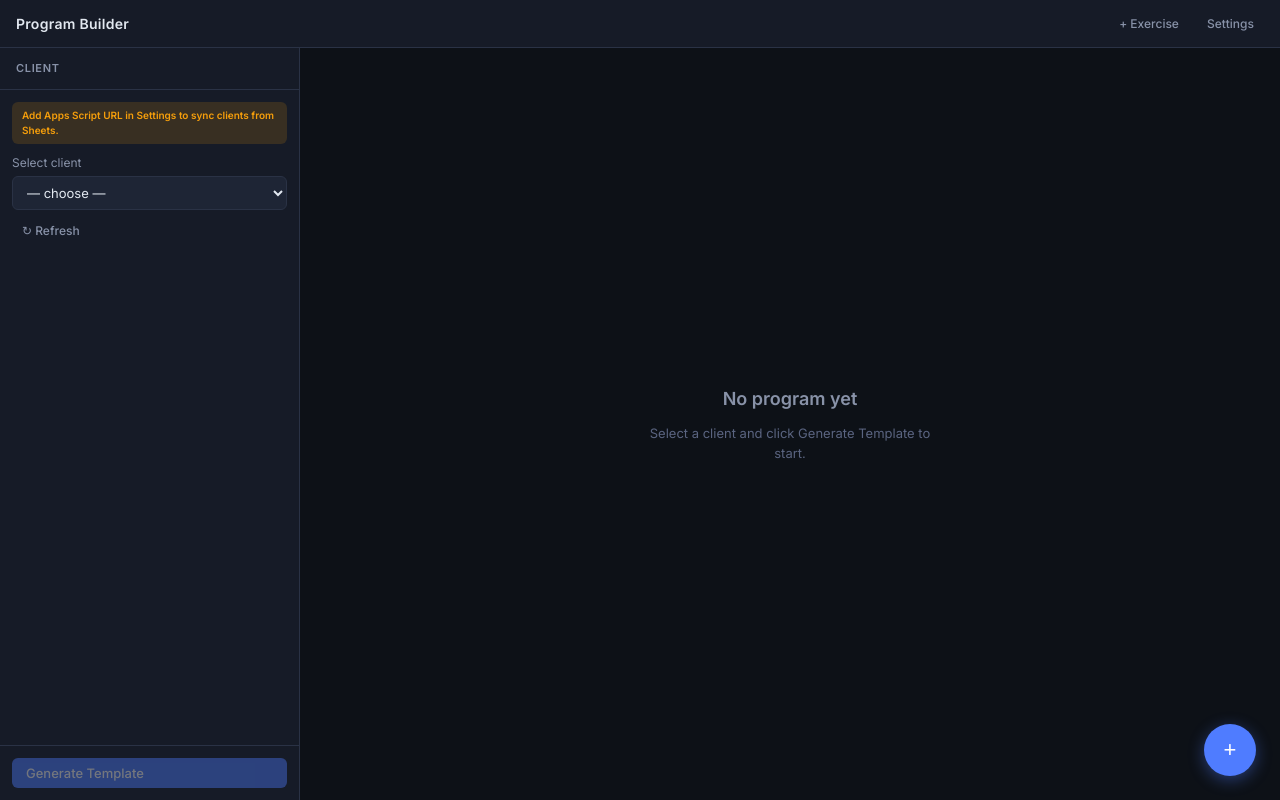
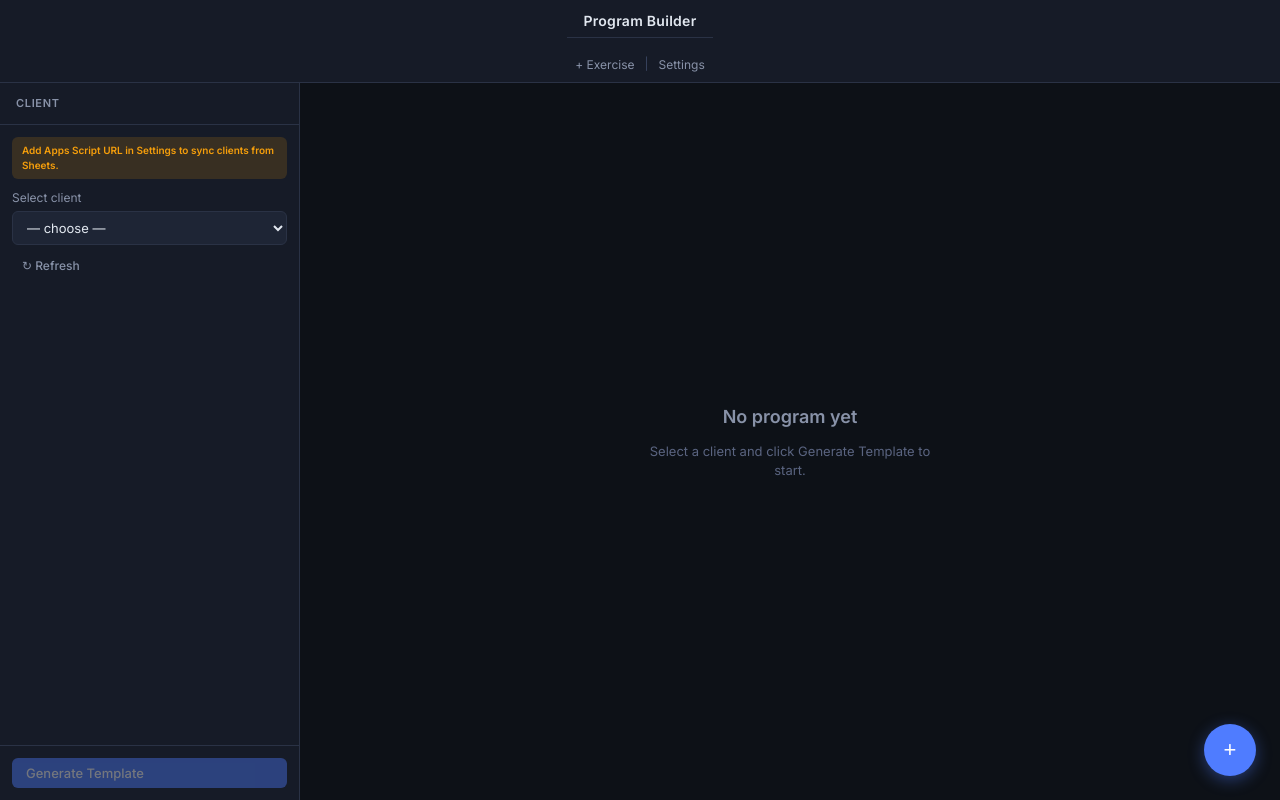
Before and after one commit to Pieter800320/program-builder, a React (Vite) app: page / in a window 1280 px wide. Built offline with nearby package versions, Linux system fonts and the light colour scheme.

Commit message:
UI rebuild

```diff
--- a/src/App.css
+++ b/src/App.css
@@ -238,3 +238,100 @@ label { font-size: 12px; color: var(--text2); display: block; margin-bottom: 4px
   .modal-overlay { align-items: flex-end; padding: 0; }
   .modal { border-radius: 16px 16px 0 0; max-width: 100%; width: 100%; max-height: 85vh; overflow-y: auto; }
 }
+
+/* ── New header layout ───────────────────────────────────────────────────── */
+.app-header {
+  display: flex;
+  flex-direction: column;
+  padding: 0;
+  height: auto;
+}
+.app-header-title {
+  padding: 10px 16px 6px;
+  display: flex;
+  align-items: center;
+  border-bottom: 1px solid var(--border);
+}
+.app-header-title h1 {
+  font-size: 14px;
+  font-weight: 700;
+  color: var(--text);
+  margin: 0;
+}
+.app-header-nav {
+  display: flex;
+  align-items: center;
+  padding: 0 16px;
+  height: 36px;
+  overflow-x: auto;
+  gap: 0;
+  -webkit-overflow-scrolling: touch;
+  scrollbar-width: none;
+}
+.app-header-nav::-webkit-scrollbar { display: none; }
+.nav-btn {
+  background: none;
+  border: none;
+  color: var(--text2);
+  font-size: 12px;
+  font-family: inherit;
+  cursor: pointer;
+  padding: 0 10px;
+  height: 36px;
+  white-space: nowrap;
+  transition: color .15s;
+  flex-shrink: 0;
+}
+.nav-btn:hover { color: var(--text); }
+.nav-btn:disabled { opacity: .4; cursor: not-allowed; }
+.nav-divider {
+  color: var(--border2);
+  font-size: 12px;
+  flex-shrink: 0;
+  user-select: none;
+}
+
+/* ── Collapsible section ─────────────────────────────────────────────────── */
+.collapsible-section {
+  border-bottom: 1px solid var(--border);
+}
+.collapsible-header {
+  display: flex;
+  align-items: center;
+  padding: 12px 16px;
+  cursor: pointer;
+  user-select: none;
+  gap: 10px;
+  background: var(--bg2);
+}
+.collapsible-header:hover { background: var(--bg3); }
+.collapsible-label {
+  font-size: 12px;
+  font-weight: 600;
+  color: var(--text);
+  text-transform: uppercase;
+  letter-spacing: .05em;
+}
+.collapsible-summary {
+  font-size: 11px;
+  color: var(--text3);
+  flex: 1;
+  overflow: hidden;
+  text-overflow: ellipsis;
+  white-space: nowrap;
+}
+.collapsible-chevron {
+  font-size: 9px;
+  color: var(--text3);
+  transition: transform .2s;
+  flex-shrink: 0;
+}
+.collapsible-chevron.open { transform: rotate(90deg); }
+.collapsible-body { background: var(--bg); }
+
+/* Mobile adjustments */
+@media (max-width: 768px) {
+  .app-header-title { padding: 8px 12px 4px; }
+  .app-header-nav { padding: 0 12px; }
+  .nav-btn { font-size: 13px; padding: 0 8px; }
+}
--- a/src/App.jsx
+++ b/src/App.jsx
@@ -52,6 +52,7 @@ export default function App() {
   useEffect(() => {
     if (client) setEditableClient(c => c?.name === client.name ? c : client)
   }, [client])
+  const [profileOpen, setProfileOpen] = useState(true)
   const [progressionOpen, setProgressionOpen] = useState(false)
   const [sessionOpen, setSessionOpen] = useState(true)
   const latestClientRef = useRef(null)
@@ -204,23 +205,27 @@ export default function App() {
     <div id="root">
       {/* ── Header ─────────────────────────────────────────────────────────── */}
       <header className="app-header">
+        <div className="app-header-title">
           <h1>Program Builder</h1>
-        {program && <span className="header-divider" />}
+          {savedIndicator && <span style={{ fontSize: 10, color: 'var(--success)', marginLeft: 8 }}>✓ saved</span>}
+        </div>
+        <nav className="app-header-nav">
           {program && (
             <>
-            <button className="btn btn-ghost btn-sm" onClick={handleSmartFill} disabled={aiLoading} title="AI fills all exercises">
-              {aiLoading ? <span className="loader" /> : 'Smart fill'}
+              <button className="nav-btn" onClick={handleSmartFill} disabled={aiLoading}>
+                {aiLoading ? <span className="loader" style={{ width: 10, height: 10 }} /> : 'Smart Fill'}
               </button>
-            <button className="btn btn-ghost btn-sm" onClick={handleQualityCheck} disabled={aiLoading}>
-              {aiLoading ? <span className="loader" /> : 'Quality check'}
-            </button>
-            <ExportButton client={client} program={program} progressionWeeks={progressionWeeks} />
+              <span className="nav-divider">|</span>
+              <button className="nav-btn" onClick={handleQualityCheck} disabled={aiLoading}>Quality Check</button>
+              <span className="nav-divider">|</span>
+              <ExportButton client={editableClient || client} program={program} progressionWeeks={progressionWeeks} />
+              <span className="nav-divider">|</span>
             </>
           )}
-        <div className="spacer" />
-        {savedIndicator && <span style={{ fontSize: 11, color: 'var(--success)' }}>Saved</span>}
-        <button className="btn btn-ghost btn-sm" onClick={() => setShowAddExercise(true)}>+ Exercise</button>
-        <button className="btn btn-ghost btn-sm" onClick={() => setShowSettings(true)}>Settings</button>
+          <button className="nav-btn" onClick={() => setShowAddExercise(true)}>+ Exercise</button>
+          <span className="nav-divider">|</span>
+          <button className="nav-btn" onClick={() => setShowSettings(true)}>Settings</button>
+        </nav>
       </header>
 
       {/* ── Mobile client bar ─────────────────────────────────────────────── */}
@@ -259,26 +264,22 @@ export default function App() {
                 </div>
               )}
 
-              {/* Client profile card */}
-              {(editableClient || client) && (
-                <div style={{ padding: '16px 16px 0' }}>
+              {/* 1. Client Profile — collapsible */}
+              <CollapsibleSection
+                label="Client Profile"
+                summary={(editableClient || client)?.name || ''}
+                open={profileOpen}
+                onToggle={() => setProfileOpen(o => !o)}
+              >
+                <div style={{ padding: '0 16px 16px' }}>
                   <ClientProfileCard
                     client={editableClient || client}
                     onChange={c => setEditableClient(c)}
                   />
                 </div>
-              )}
+              </CollapsibleSection>
 
-              {/* Day tabs */}
-              <div className="day-tabs-bar">
-                {program.map((day, i) => (
-                  <button key={i} className={`day-tab ${activeDay === i ? 'active' : ''}`} onClick={() => setActiveDay(i)}>
-                    {day.label}
-                  </button>
-                ))}
-              </div>
-
-              {/* Progression plan — collapsible */}
+              {/* 2. Progression Plan — collapsible */}
               <CollapsibleSection
                 label="Progression Plan"
                 summary={progressionWeeks.map(w => w.label).join(' · ')}
@@ -290,13 +291,20 @@ export default function App() {
                 </div>
               </CollapsibleSection>
 
-              {/* Session phases — collapsible */}
+              {/* 3. Session — collapsible with day tabs inside */}
               <CollapsibleSection
-                label={program[activeDay]?.title || `Day ${activeDay + 1}`}
-                summary={null}
+                label="Session"
+                summary={program[activeDay]?.title || 'Day ' + (activeDay + 1)}
                 open={sessionOpen}
                 onToggle={() => setSessionOpen(o => !o)}
               >
+                <div className="day-tabs-bar" style={{ borderTop: '1px solid var(--border)', borderBottom: '1px solid var(--border)' }}>
+                  {program.map((day, i) => (
+                    <button key={i} className={`day-tab ${activeDay === i ? 'active' : ''}`} onClick={() => setActiveDay(i)}>
+                      {day.label}
+                    </button>
+                  ))}
+                </div>
                 <div className="day-content">
                   <DayBlock
                     day={program[activeDay]}
@@ -370,7 +378,6 @@ function CollapsibleSection({ label, summary, open, onToggle, children }) {
 function MobileClientBar({ clients, selectedClient, onSelect, onGenerate, onDelete }) {
   const [search, setSearch] = useState('')
   const [open, setOpen] = useState(false)
-  const [expanded, setExpanded] = useState(false)
 
   const filtered = search.trim()
     ? clients.filter(c => c.name.toLowerCase().includes(search.toLowerCase()))
@@ -430,46 +437,7 @@ function MobileClientBar({ clients, selectedClient, onSelect, onGenerate, onDele
         </button>
       </div>
 
-      {/* Client profile — collapsible */}
-      {selectedClient && (
-        <div>
-          <div
-            onClick={() => setExpanded(o => !o)}
-            style={{ padding: '8px 12px', display: 'flex', alignItems: 'center', gap: 8, cursor: 'pointer', borderTop: '1px solid var(--border)' }}
-          >
-            <span style={{ fontWeight: 600, fontSize: 13 }}>{selectedClient.name}</span>
-            <div style={{ display: 'flex', flexWrap: 'wrap', gap: 4, flex: 1 }}>
-              {selectedClient.age && <span className="tag">{selectedClient.age}y</span>}
-              {selectedClient.experience && <span className="tag">{selectedClient.experience}</span>}
-              {(selectedClient.goals || []).slice(0, 2).map(g => <span key={g} className="tag goal">{g}</span>)}
-              {(selectedClient.injuries || []).filter(Boolean).slice(0, 2).map(i => <span key={i} className="tag injury">{i}</span>)}
-            </div>
-            <span style={{ fontSize: 10, color: 'var(--text3)', flexShrink: 0 }}>{expanded ? '▲' : '▼'}</span>
-          </div>
 
-          {expanded && (
-            <div style={{ padding: '0 12px 12px', background: 'var(--bg)' }}>
-              <div style={{ display: 'grid', gridTemplateColumns: '1fr 1fr', gap: '4px 12px', marginBottom: 8 }}>
-                {selectedClient.session_duration && (
-                  <div style={{ fontSize: 12, color: 'var(--text2)' }}>Session: <strong>{selectedClient.session_duration} min</strong></div>
-                )}
-                {selectedClient.sessions_per_week && (
-                  <div style={{ fontSize: 12, color: 'var(--text2)' }}>Sessions/wk: <strong>{selectedClient.sessions_per_week}</strong></div>
-                )}
-                {selectedClient.fitness_level && (
-                  <div style={{ fontSize: 12, color: 'var(--text2)' }}>Fitness: <strong>{selectedClient.fitness_level}</strong></div>
-                )}
-              </div>
-              {selectedClient.specific_goals && (
-                <p style={{ fontSize: 12, color: 'var(--text3)', fontStyle: 'italic', marginBottom: 8 }}>{selectedClient.specific_goals}</p>
-              )}
-              {selectedClient.concerns && (
-                <p style={{ fontSize: 12, color: 'var(--text3)' }}>Concern: {selectedClient.concerns}</p>
-              )}
-            </div>
-          )}
-        </div>
-      )}
     </div>
   )
 }
--- a/src/components/ExportButton.jsx
+++ b/src/components/ExportButton.jsx
@@ -4,7 +4,7 @@ function getGasUrl() {
   return localStorage.getItem('pb_gas_url') || ''
 }
 
-export default function ExportButton({ client, program, week, progressionWeeks }) {
+export default function ExportButton({ client, program, week, progressionWeeks, navMode }) {
   const [loading, setLoading] = useState(false)
   const [docUrl, setDocUrl] = useState(null)
   const [folderUrl, setFolderUrl] = useState(null)
@@ -54,6 +54,26 @@ export default function ExportButton({ client, program, week, progressionWeeks }
     }
   }
 
+  if (navMode) {
+    return (
+      <>
+        <button
+          className="nav-btn"
+          onClick={handleExport}
+          disabled={loading || !program || !client}
+        >
+          {loading ? 'Creating…' : docUrl ? '✓ Created' : 'Create'}
+        </button>
+        {docUrl && (
+          <a href={docUrl} target="_blank" rel="noreferrer"
+            className="nav-btn" style={{ color: 'var(--success)', textDecoration: 'none' }}>
+            ↗
+          </a>
+        )}
+      </>
+    )
+  }
+
   return (
     <div style={{ display: 'flex', alignItems: 'center', gap: 8 }}>
       <button
@@ -63,7 +83,6 @@ export default function ExportButton({ client, program, week, progressionWeeks }
       >
         {loading ? <><span className="loader" /> Creating doc…</> : '↗ Share to Google Docs'}
       </button>
-
       {docUrl && (
         <div style={{ display: 'flex', gap: 6, alignItems: 'center' }}>
           <a href={docUrl} target="_blank" rel="noreferrer"
@@ -78,7 +97,6 @@ export default function ExportButton({ client, program, week, progressionWeeks }
           )}
         </div>
       )}
-
       {error && (
         <span className="text-sm" style={{ color: 'var(--danger)' }}>{error}</span>
       )}
```
Lines whose indentation alone changed are shown as unchanged.
